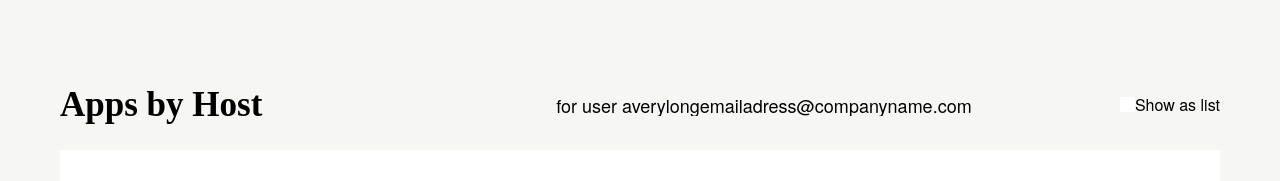
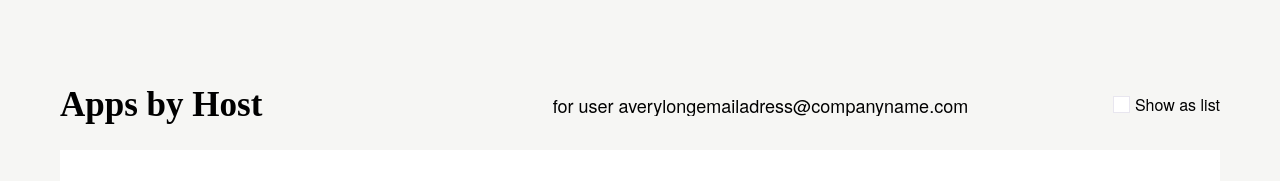
Before and after one commit to UXDESIGNERLIN/Apdex, a React (Create React App) app: page / in a window 1280 px wide. Shown: the top 181 px of the page. Built offline with nearby package versions, Linux system fonts and the light colour scheme.

Commit message:
Variablized

```diff
--- a/src/components/Checkbox.scss
+++ b/src/components/Checkbox.scss
@@ -3,27 +3,28 @@
 .Checkbox {
   @include flex-center;
   &--checked {
-    min-width: 170px;
+    min-width: $space-h;
     @include flex-center;
   }
 }
 
 .Checkbox__box {
-  width: 15px;
-  height: 15px;
-  margin: 5px auto;
+  width: $space-sm;
+  height: $space-sm;
+  margin-right: $space-ss;
   background: $color-white;
   position: relative;
+  border: 1px solid $color-slight-grayish;
 
   label {
-    width: 10px;
-    height: 10px;
+    width: $space-s;
+    height: $space-s;
     @include in-the-middle;
 
     &:after {
       content: '';
-      width: 10px;
-      height: 10px;
+      width: $space-s;
+      height: $space-s;
       @include in-the-middle;
       background-color: $color-enable;
       opacity: 0;
```
